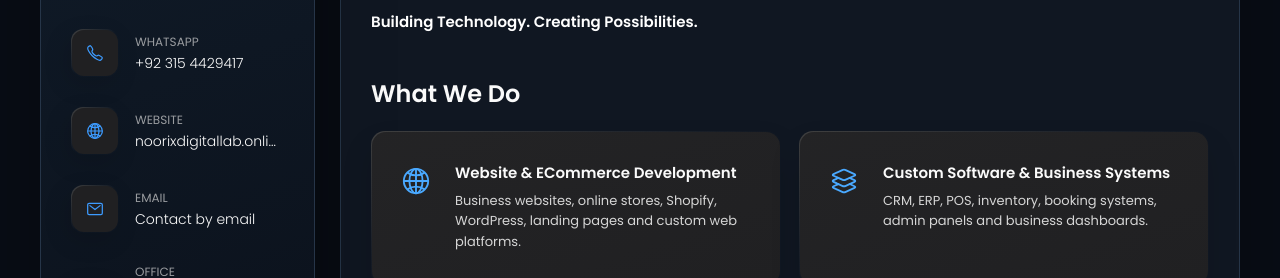
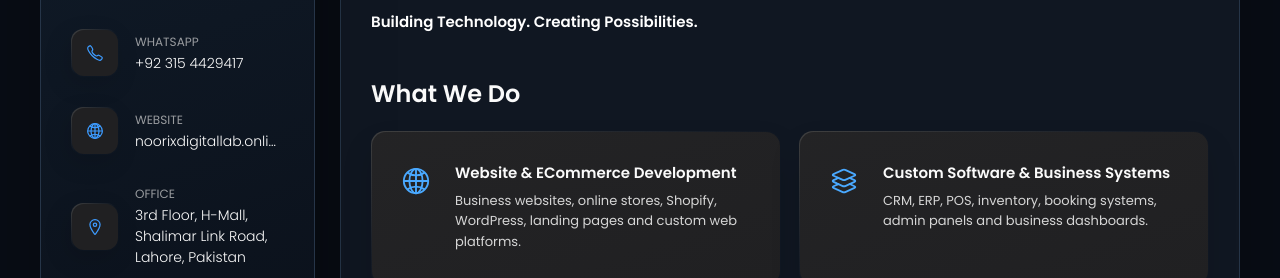
Before and after one commit to rehansheikhofficial19c-cyber/noorix-portfolio, a plain HTML site: page index.html in a window 1280 px wide. Shown: the part 340-618 px from the top of the page. Drawn offline with nearby package versions, Linux system fonts and the light colour scheme.

Commit message:
Remove unverified contact email from Noorix portfolio

```diff
--- a/index.html
+++ b/index.html
@@ -17,7 +17,7 @@ body{background:#080d15}.sidebar,.main-content>article{background:#101722;border
 <div class="sidebar-info_more"><div class="separator"></div><ul class="contacts-list">
 <li class="contact-item"><div class="icon-box"><ion-icon name="call-outline"></ion-icon></div><div class="contact-info"><p class="contact-title">WhatsApp</p><a class="contact-link" href="https://wa.me/923154429417" target="_blank" rel="noopener">+92 315 4429417</a></div></li>
 <li class="contact-item"><div class="icon-box"><ion-icon name="globe-outline"></ion-icon></div><div class="contact-info"><p class="contact-title">Website</p><a class="contact-link" href="https://noorixdigitallab.online" target="_blank" rel="noopener">noorixdigitallab.online</a></div></li>
-<li class="contact-item"><div class="icon-box"><ion-icon name="mail-outline"></ion-icon></div><div class="contact-info"><p class="contact-title">Email</p><a class="contact-link" href="mailto:hello@noorixdigitallab.online">Contact by email</a></div></li>
+
 <li class="contact-item"><div class="icon-box"><ion-icon name="location-outline"></ion-icon></div><div class="contact-info"><p class="contact-title">Office</p><address>3rd Floor, H-Mall, Shalimar Link Road, Lahore, Pakistan</address></div></li>
 </ul><div class="separator"></div><ul class="social-list"><li class="social-item"><a class="social-link" href="https://wa.me/923154429417" aria-label="WhatsApp"><ion-icon name="logo-whatsapp"></ion-icon></a></li><li class="social-item"><a class="social-link" href="https://noorixdigitallab.online" aria-label="Website"><ion-icon name="globe-outline"></ion-icon></a></li></ul></div></aside>
 <div class="main-content"><nav class="navbar"><ul class="navbar-list"><li class="navbar-item"><button class="navbar-link active" data-nav-link>About</button></li><li class="navbar-item"><button class="navbar-link" data-nav-link>Services</button></li><li class="navbar-item"><button class="navbar-link" data-nav-link>Portfolio</button></li><li class="navbar-item"><button class="navbar-link" data-nav-link>Capabilities</button></li><li class="navbar-item"><button class="navbar-link" data-nav-link>Contact</button></li></ul></nav>
```
